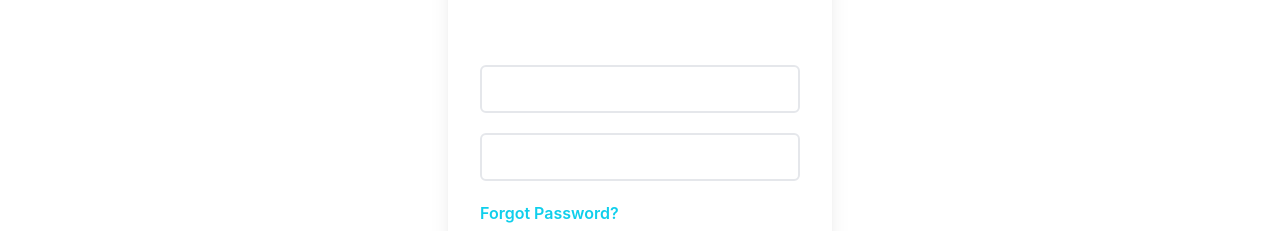
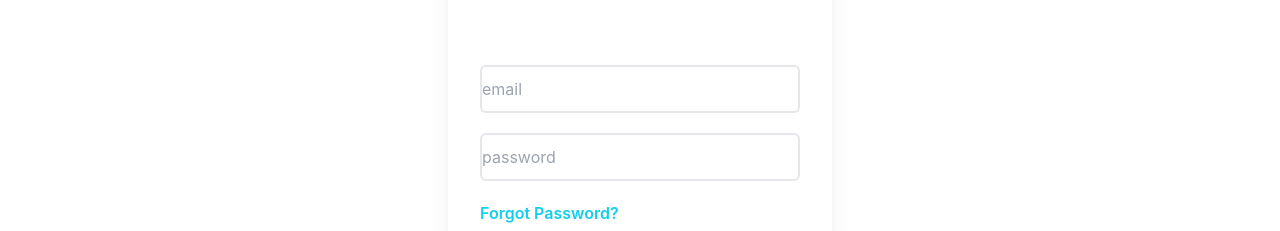
Before and after one commit to mdsujan-mridha/Power-toolsBD, a React (Create React App) app: page /login in a window 1280 px wide. Shown: the part 239-470 px from the top of the page. Built offline with nearby package versions, Linux system fonts and the light colour scheme.

Commit message:
connect with firebase

```diff
--- a/src/Pages/Authentication/Login.js
+++ b/src/Pages/Authentication/Login.js
@@ -1,18 +1,39 @@
-import React from 'react';
+import React, { useRef } from 'react';
+import { useSignInWithEmailAndPassword } from 'react-firebase-hooks/auth';
 import { Link } from 'react-router-dom';
+import auth from '../../firebase.init';
 import SocialLogin from './SocialLogin';
 
 
 const Login = () => {
+    const [
+        signInWithEmailAndPassword,
+        user,
+        loading,
+        error,
+      ] = useSignInWithEmailAndPassword(auth);
+
+    const emailRef = useRef();
+    const passworRef = useRef();
+
+    const handleLogin = e => {
+
+        const email = emailRef.current.value;
+        const password = passworRef.current.value;
+        signInWithEmailAndPassword(email,password);
+
+
+    }
+
     return (
         <div className='flex justify-center items-center h-screen'>
             <div class="card w-96 bg-base-100 shadow-xl">
                 <div class="card-body items-center">
                     <h2 class=" text-center font-bold text-4xl"> Login  </h2>
                     <div className='mt-10'>
-                        <form>
-                            <input className='border-2 w-full rounded-md h-12 mt-5' type="email" name="email" id="1" />
-                            <input className='border-2 w-full rounded-md h-12 mt-5' type="password" name="password" id="2" />
+                        <form onSubmit={handleLogin}>
+                            <input ref={emailRef} className='border-2 w-full rounded-md h-12 mt-5' placeholder='email' type="email" name="email" id="1" required />
+                            <input ref={passworRef} className='border-2 w-full rounded-md h-12 mt-5' placeholder='password' type="password" name="password" id="2" required />
                             <button className='mt-5 text-primary font-semibold text-md'> Forgot Password? </button>
                             <input type="submit" className='btn btn-primary text-white w-full max-w-full text-white-100 font-medium mt-9 border-2' value="Login" />
                             <p className='my-5 font-semibold text-md'>New in Power ToolsBD? <button className='text-primary ml-3'> <Link to="/register"> Create an Account </Link> </button> </p>
--- a/src/Pages/Authentication/Register.js
+++ b/src/Pages/Authentication/Register.js
@@ -1,8 +1,32 @@
-import React from 'react';
+import React, { useRef } from 'react';
+import { useCreateUserWithEmailAndPassword } from 'react-firebase-hooks/auth';
 import { Link } from 'react-router-dom';
+import auth from '../../firebase.init';
 import SocialLogin from './SocialLogin';
 
 const Register = () => {
+
+    const [
+        createUserWithEmailAndPassword,
+        user,
+        loading,
+        error,
+      ] = useCreateUserWithEmailAndPassword(auth);
+
+
+const nameRef = useRef();
+const emailRef = useRef();
+const passwordRef = useRef();
+
+      const handleSignUp = e =>{
+          e.preventDefault()
+          const name = nameRef.current.value;
+          const email = emailRef.current.value;
+          const passsword = passwordRef.current.value;
+          createUserWithEmailAndPassword(email,passsword)
+
+
+      }
 
 
     return (
@@ -11,11 +35,11 @@ const Register = () => {
                 <div class="card-body">
                     <h2 class="text-center text-4xl my-5 font-bold "> Signup </h2>
                     <div>
-                        <form>
+                        <form onSubmit={handleSignUp}>
 
-                            <input className='border-2 w-full rounded-md h-12 mt-5' placeholder='Name' type="text" name="name" id="1" />
-                            <input className='border-2 w-full rounded-md h-12 mt-5' placeholder='E-mail' type="email" name="email" id="2" />
-                            <input className='border-2 w-full rounded-md h-12 mt-5' placeholder='password' type="password" name="password" id="3" />
+                            <input ref={nameRef} className='border-2 w-full rounded-md h-12 mt-5' placeholder='Name' type="text" name="name" id="1" required/>
+                            <input  ref={emailRef}className='border-2 w-full rounded-md h-12 mt-5' placeholder='E-mail' type="email" name="email" id="2" required/>
+                            <input ref={passwordRef} className='border-2 w-full rounded-md h-12 mt-5' placeholder='password' type="password" name="password" id="3" required/>
                             <input className='btn btn-primary text-white w-full max-w-full text-white-100 font-medium mt-9 border-2' type="submit" value="Signup" />
                             <p className='my-5 text-lg font-semibold'>Already have an account? <Link className='text-primary' to="/login">Login </Link>  </p>
                         </form>
```
